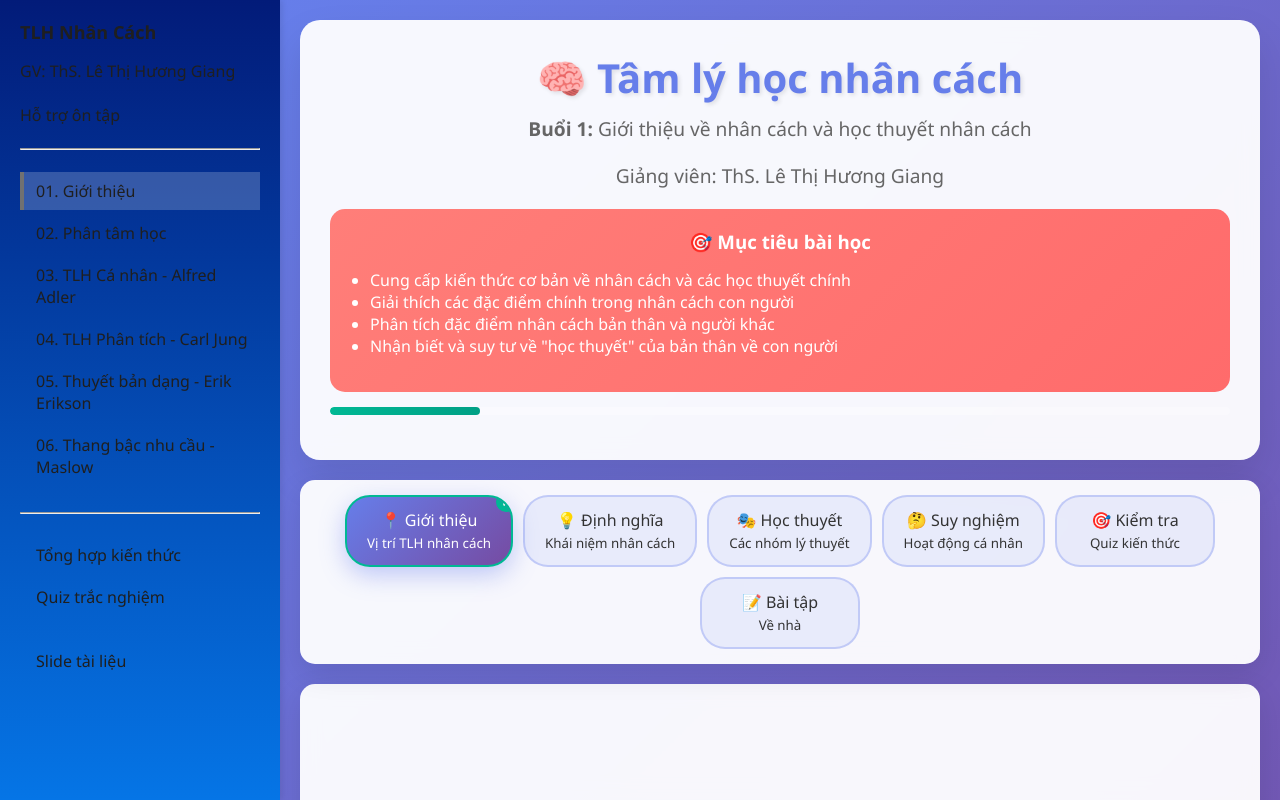
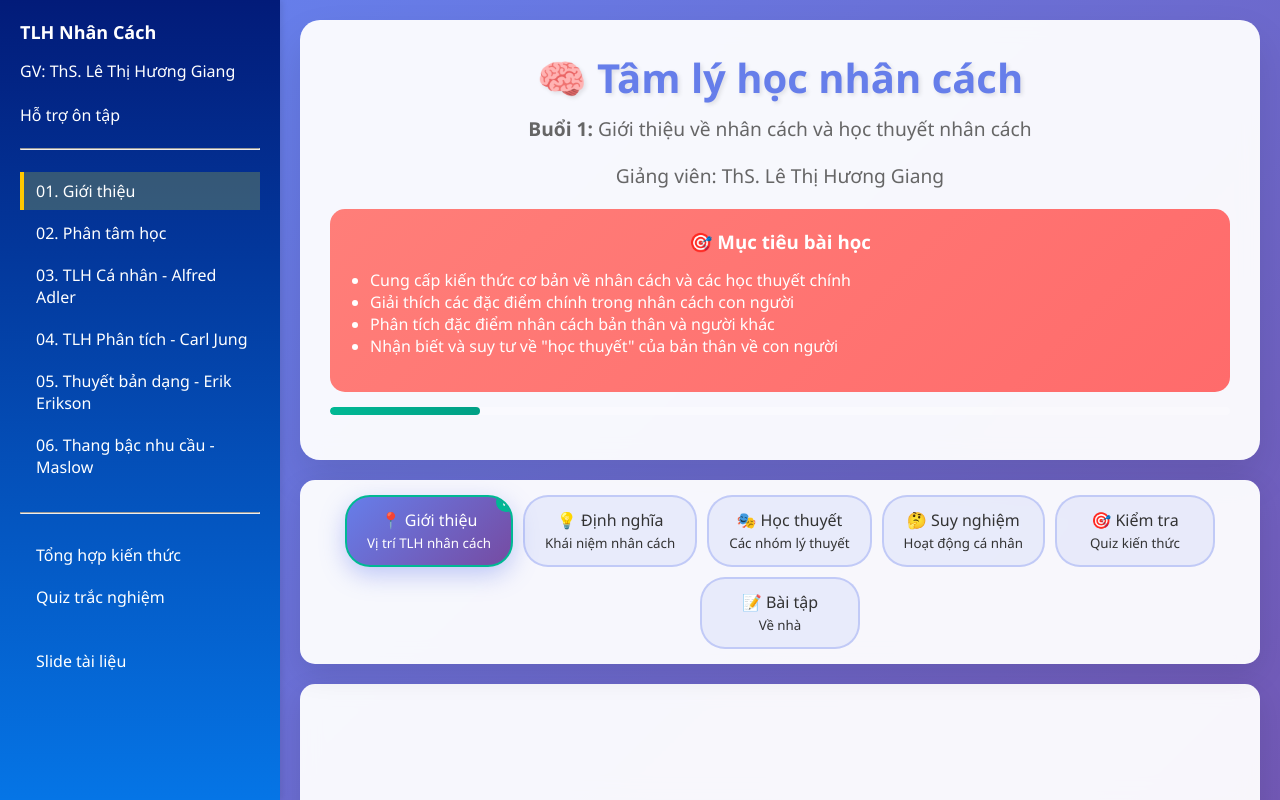
Before and after one commit to zoom2408/TLH_NhanCach, a website: page index.html in a window 1280 px wide. Drawn offline with Linux system fonts and the light colour scheme.

Commit message:
update style

```diff
--- a/styles.css
+++ b/styles.css
@@ -26,7 +26,7 @@
       background: linear-gradient(to bottom, #021B79, #0575E6);
       /* W3C, IE 10+/ Edge, Firefox 16+, Chrome 26+, Opera 12+, Safari 7+ */
 
-      color: #1f1f1f;
+      color: #fff;
       height: 100vh;
       overflow-y: auto;
       box-shadow: 2px 0 6px rgba(0, 0, 0, 0.1);
@@ -40,14 +40,14 @@
       font-size: 18px;
       margin-bottom: 16px;
       font-weight: 700;
-      color: #1f1f1f;
+      color: #fff;
     }
 
     /* simple sidebar links for cognitive psychology page */
     .sidebar a {
       display: block;
       padding: 8px 12px;
-      color: #1f1f1f;
+      color: #fff;
       text-decoration: none;
       border-left: 4px solid transparent;
       margin-bottom: 4px;
@@ -56,8 +56,8 @@
 
     .sidebar a:hover,
     .sidebar a.active {
-      background: rgba(255, 255, 255, 0.2);
-      border-left-color: rgb(113, 113, 113);
+      background: rgba(255, 247, 18, 0.2);
+      border-left-color: rgb(255, 200, 0);
     }
 
     .tree .submenu {
@@ -72,7 +72,7 @@
     .header {
       text-align: left;
       margin-bottom: 40px;
-      color: #1f1f1f;
+      color: #fff;
     }
 
     .header h1 {
```
